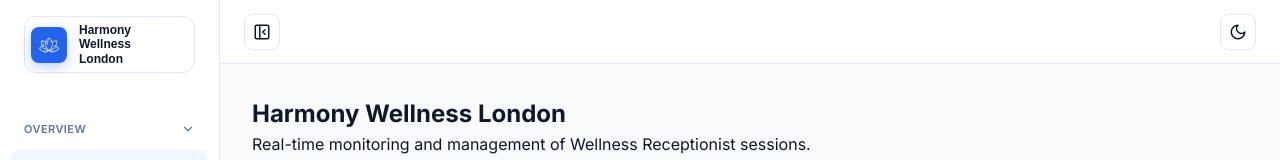
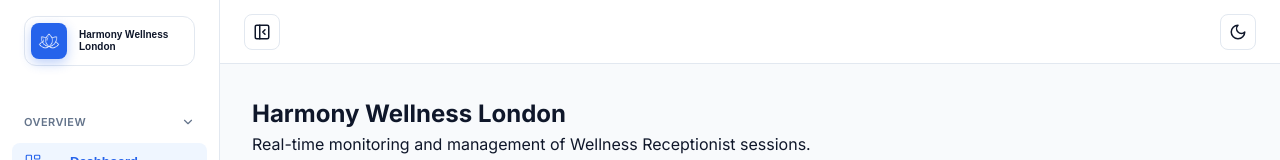
Before and after one commit to alihamzasultan/Wellness-Receptionist, a React (Vite) app: page / in a window 1280 px wide. Both pictures are taken after a click on the button "Sign In to Dashboard". Shown: the top 160 px of the page. Built offline with nearby package versions, Linux system fonts and the light colour scheme; no server answers; the database is empty.

Commit message:
Update Sidebar.tsx

```diff
--- a/src/components/layout/Sidebar.tsx
+++ b/src/components/layout/Sidebar.tsx
@@ -95,7 +95,7 @@ export function Sidebar({ isOpen, isMobile = false, activePage, setActivePage }:
                         </div>
                         {isOpen && (
                             <div style={{ textAlign: 'left', display: 'flex', flexDirection: 'column', overflow: 'hidden' }}>
-                                <div style={{ fontSize: '12px', fontWeight: '800', color: 'var(--foreground)', lineHeight: '1.2', display: 'flex', flexDirection: 'column' }}>
+                                <div style={{ fontSize: '10px', fontWeight: '800', color: 'var(--foreground)', lineHeight: '1.2', display: 'flex', flexDirection: 'column' }}>
                                     <span>Harmony Wellness</span>
                                     <span>London</span>
                                 </div>
```
